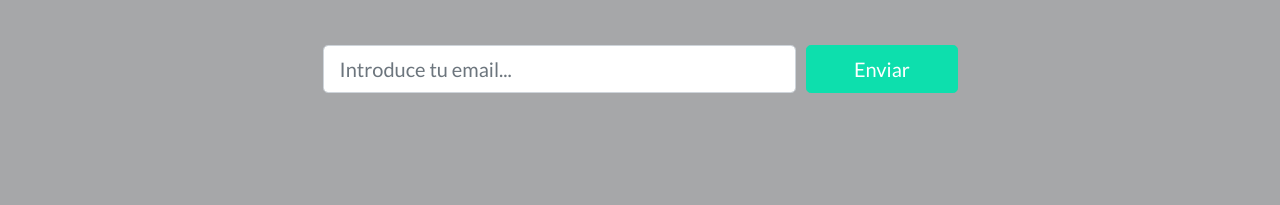
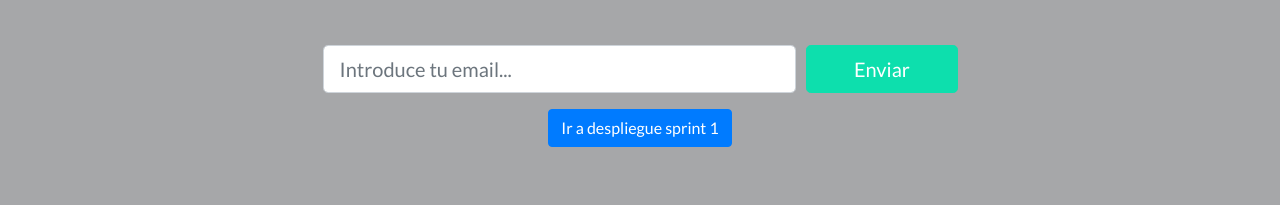
Before and after one commit to youRoom-ISPP/landing-page, a website: page index.html in a window 1280 px wide. Shown: the part 595-800 px from the top of the page. Drawn offline with Linux system fonts and the light colour scheme.

Commit message:
Añade botón a despliegue de sprint 1.

```diff
--- a/index.html
+++ b/index.html
@@ -60,6 +60,11 @@
               </div>
             </div>
           </form>
+        </div>
+      </div>
+      <div class="row">
+        <div class="col-5 mx-auto pt-md-3">
+          <a class="btn btn-primary" href="http://youroom-sprint1.herokuapp.com/">Ir a despliegue sprint 1</a>
         </div>
       </div>
     </div>
@@ -175,10 +180,10 @@
             <li class="list-inline-item">
               <a href="mailto:soporte.youroom@gmail.com">Contacto</a>
             </li>
-            <!--<li class="list-inline-item">&sdot;</li>
+            <li class="list-inline-item">&sdot;</li>
             <li class="list-inline-item">
-              <a href="#">Términos de uso</a>
-            </li>-->
+              <a href="http://youroom-sprint1.herokuapp.com/" target="_blank">Despliegue Sprint 1</a>
+            </li>
             <!--<li class="list-inline-item">&sdot;</li>
             <li class="list-inline-item">
               <a href="#">Política de privacidad</a>
```
Also changed, not shown: team.html (+3 -3 lines).
